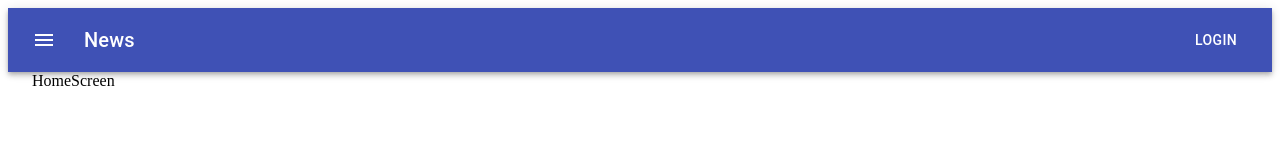
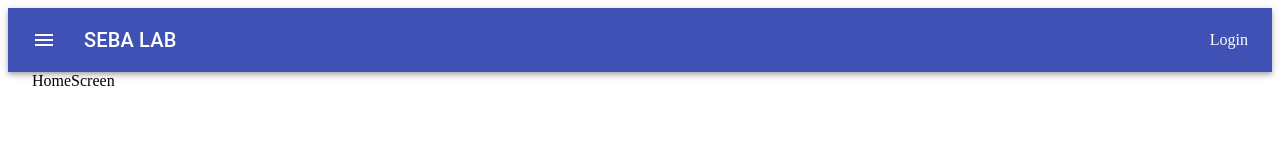
Before and after one commit to klarmannsonia/seba-lab, a React (Create React App) app in the folder frontend/: page / in a window 1280 px wide. Shown: the top 160 px of the page. Built offline with nearby package versions, Linux system fonts and the light colour scheme.

Commit message:
react router added

```diff
--- a/frontend/src/App.js
+++ b/frontend/src/App.js
@@ -1,4 +1,5 @@
 import React from "react";
+import { BrowserRouter as Router, Route } from "react-router-dom";
 import Container from "@material-ui/core/Container";
 
 import Header from "./components/Header";
@@ -7,16 +8,42 @@ import HomeScreen from "./screens/HomeScreen";
 
 const App = () => {
   return (
-    <>
+    <Router>
       <Header />
       <main>
         <Container>
-          <HomeScreen />
+          <Route path="/" component={HomeScreen} exact />
         </Container>
       </main>
       <Footer />
-    </>
+    </Router>
   );
 };
 
 export default App;
+
+/*
+
+import React from 'react';
+import { MemoryRouter as Router } from 'react-router';
+import { Link as RouterLink } from 'react-router-dom';
+import Link from '@material-ui/core/Link';
+
+const LinkBehavior = React.forwardRef((props, ref) => (
+  <RouterLink ref={ref} to="/getting-started/installation/" {...props} />
+));
+
+export default function LinkRouter() {
+  return (
+    <Router>
+      <div>
+        <Link component={RouterLink} to="/">
+          With prop forwarding
+        </Link>
+        <br />
+        <Link component={LinkBehavior}>Without prop forwarding</Link>
+      </div>
+    </Router>
+  );
+}
+*/
--- a/frontend/src/components/Header.js
+++ b/frontend/src/components/Header.js
@@ -1,4 +1,6 @@
 import React from "react";
+import { Link as RouterLink } from "react-router-dom";
+
 import { makeStyles } from "@material-ui/core/styles";
 import AppBar from "@material-ui/core/AppBar";
 import Toolbar from "@material-ui/core/Toolbar";
@@ -6,6 +8,7 @@ import Typography from "@material-ui/core/Typography";
 import Button from "@material-ui/core/Button";
 import IconButton from "@material-ui/core/IconButton";
 import MenuIcon from "@material-ui/icons/Menu";
+import Link from "@material-ui/core/Link";
 
 const useStyles = makeStyles((theme) => ({
   root: {
@@ -35,9 +38,11 @@ const Header = () => {
             <MenuIcon />
           </IconButton>
           <Typography variant="h6" className={classes.title}>
-            News
+            SEBA LAB
           </Typography>
-          <Button color="inherit">Login</Button>
+          <Link component={RouterLink} color="inherit" to="/login">
+            Login
+          </Link>
         </Toolbar>
       </AppBar>
     </header>
```
